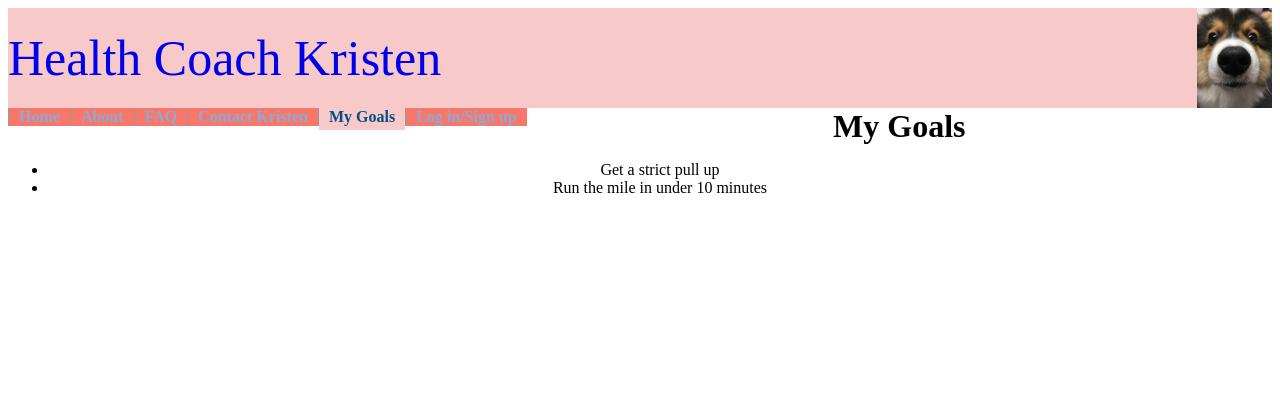
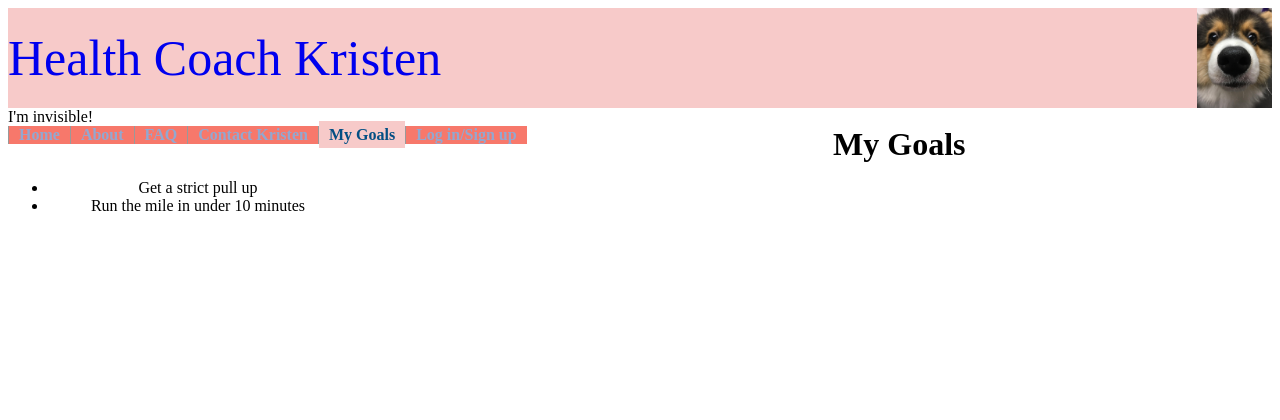
Before and after one commit to onionrings22/HealthCoachKristen, a PHP site: page /goals.php in a window 1280 px wide. Shown: the top 420 px of the page. Run offline with PHP 8.4, Linux system fonts and the light colour scheme.

Commit message:
style fixes

```diff
--- a/about.php
+++ b/about.php
@@ -1,5 +1,5 @@
 <?php
-$thisPage = "home";
+$thisPage = "about";
 include_once("header.php");
 ?>
 <h1>About Coach Kristen</h1>
--- a/css/style.css
+++ b/css/style.css
@@ -44,11 +44,20 @@
     float: right;
 }
 
+#goals {
+    text-align: left;
+    max-width: 300px;
+}
+
 #footer {
     text-align: center;
     position: absolute;
     width: 95%;
     bottom: 0;
+}
+
+#spacer {
+    hidden: true;
 }
 
 .img-right {
--- a/goals.php
+++ b/goals.php
@@ -3,7 +3,7 @@ $thisPage = "goals";
 include_once("header.php");
 ?>
 <h1>My Goals</h1>
-<ul>
+<ul id="goals">
     <li>Get a strict pull up</li>
     <li>Run the mile in under 10 minutes</li>
 </ul>
--- a/header.php
+++ b/header.php
@@ -10,6 +10,7 @@
                 <img id="logo" src="img/Snoot.jpg" height="100">
             </div>
             <div id="navigation">
+                <span id="spacer">I'm invisible!</span>
                 <ul>
                     <li<?php if ($thisPage=="home") echo " id=\"currentpage\""; ?>>
                         <a href="index.php">Home</a></li>
```
